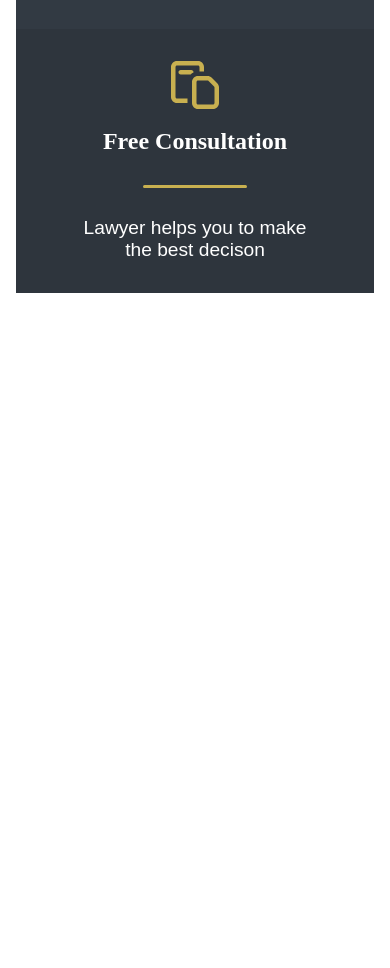
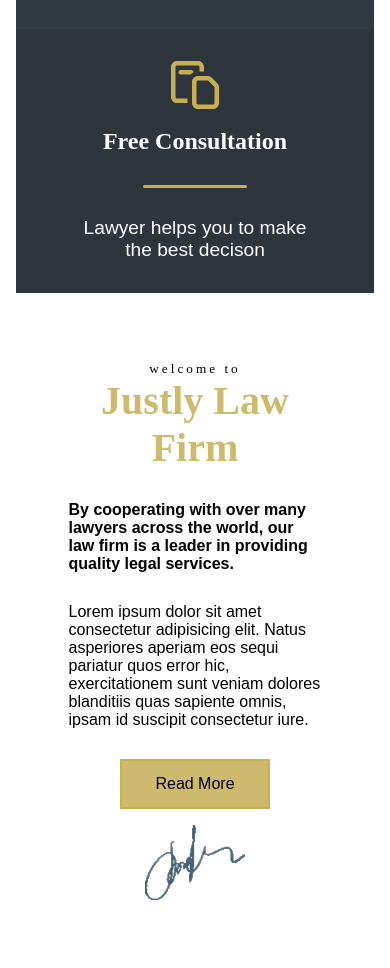
Before and after one commit to Gustavo-Victor/justly-clone, a plain HTML site: page index.html in a window 390 px wide. Shown: the part 1536-2504 px from the top of the page. Before the commit the page ends 1829 px from the top, so only its background shows below. Drawn offline with Linux system fonts and the light colour scheme.

Commit message:
feat: add welcome section

```diff
--- a/index.html
+++ b/index.html
@@ -91,6 +91,37 @@
             </div>
         </section>
 
+        <!--welcome-->
+        <section class="welcome-container">
+            <div class="signature-container">
+                <div class="signature-content">
+                    <div class="signature-text">
+                        <div class="signature-title">
+                            <h5>welcome to</h5>
+                            <h1>Justly Law Firm</h1>
+                        </div>
+
+                        <span>
+                            By cooperating with over many lawyers across the world, our law firm is a leader in providing quality legal services.
+                        </span>
+
+                        <p>
+                            Lorem ipsum dolor sit amet consectetur adipisicing elit. Natus asperiores aperiam eos sequi pariatur quos error hic, exercitationem sunt veniam dolores blanditiis quas sapiente omnis, ipsam id suscipit consectetur iure.
+                        </p>
+
+                        <div class="signature-button-container">
+                            <button>Read More</button>
+                            <img src="./assets/images/signature.png" alt="signature" class="signature-img">
+                        </div>
+                    </div>
+                </div>
+
+                <div class="attorney-container">
+                    <img class="attorney-img" src="./assets/images/attorney.png" alt="attorney" />
+                </div>
+            </div>
+        </section>
+
         <!--main-->
 
 
--- a/src/styles/style.css
+++ b/src/styles/style.css
@@ -196,7 +196,7 @@ header #menu-icon {
 /*highlights container*/
 .highlights-container {
     width: 100%;
-    height: 300px;
+    height: 350px;
     padding: 0 6.25rem;
     position: absolute;
     top: 118vh;
@@ -206,7 +206,7 @@ header #menu-icon {
 
 .highlights-container .highlights-content{
     width: 100%;
-    height: auto;
+    height: 100%;
     display: grid;
     grid-template-columns: repeat(3, 1fr);
     /* position: absolute; */
@@ -279,11 +279,112 @@ header #menu-icon {
 }
 
 
+/*welcome container*/
+.welcome-container {
+    width: 100%;
+    height: 140vh;
+    /* border: 1px solid red; */
+}
+
+.welcome-container .signature-container {
+    width: 100%;
+    height: 100%;
+    display: flex;
+}
+
+.welcome-container .signature-container .signature-content {
+    width: 50%;
+    flex: 1;
+    height: auto;
+    display: flex;
+    flex-direction: column;
+    align-items: flex-end;
+    justify-content: end;
+    /* border: 1px solid blue; */
+}
+
+.welcome-container .signature-container .signature-content .signature-text {
+    width: 70%;
+    height: 50%;
+    display: flex;
+    flex-direction: column;
+    justify-content: center;
+    gap: 30px;
+    padding: 0 10px;
+    margin-bottom: 90px;
+}
+
+.welcome-container .signature-container .signature-content .signature-text .signature-title {
+    width: 100%;
+}
+
+.welcome-container .signature-container .signature-content .signature-text .signature-title h5{
+    font-weight: 300;
+    letter-spacing: 3px;
+}
+
+.welcome-container .signature-container .signature-content .signature-text .signature-title h1{
+    font-size: 2.5rem;
+    color: var(--accent-color);
+
+}
+
+.welcome-container .signature-container .signature-content .signature-text span{
+    font-weight: bold;
+}
+
+.welcome-container .signature-container .signature-content .signature-text .signature-button-container {
+    width: 100%;
+    display: flex;
+    justify-content: space-between;
+    align-items: center;
+}
+
+.welcome-container .signature-container .signature-content .signature-text .signature-button-container button{
+    width: 150px;
+    height: 50px;
+    background-color: var(--accent-color);
+    color: #000;
+    font-weight: 500;
+    border: 2px solid var(--strong-color);
+    font-size: 1rem;
+}
+
+.welcome-container .signature-container .signature-content .signature-text .signature-button-container button:hover {
+    background-color: transparent;
+}
+
+.welcome-container .signature-container .signature-content .signature-text .signature-button-container img {
+    width: 100px;
+    height: auto;
+}
+
+.welcome-container .signature-container .attorney-container {
+    width: 50%;
+    height: 100%;
+    display: flex;
+    align-items: end;
+    /* border: 1px solid green; */
+    flex: 1;
+}
+
+.welcome-container .signature-container .attorney-container .attorney-img{
+    margin-left: 50px;
+    max-width: 350px;
+}
+
 
 
 
 
 /*media queries*/
+@media(max-width: 1100px) {
+    /*welcome container*/
+    .welcome-container {
+        margin-top: 150px;
+    }
+}
+
 @media(max-width: 1050px) {
     /*home container and hero*/
     .home-container .presentation-container {
@@ -293,6 +394,11 @@ header #menu-icon {
     /*highlights container*/
     .highlights-container .highlights-content {
         grid-template-columns: 1fr;
+    }
+
+    /*welcome container*/
+    .welcome-container {
+        margin-top: 550px;
     }
 }
 
@@ -341,6 +447,31 @@ header #menu-icon {
     .home-container .presentation-container h1 {
         font-size: 3rem;
     }
+
+    /*welcome container*/
+    .welcome-container {
+        margin-top: 700px;
+    }
+
+    .welcome-container .signature-container {
+        flex-direction: column;
+    }
+
+    .welcome-container .signature-container .signature-content {
+        width: 100%;
+        align-items: center;
+    }
+
+    .welcome-container .signature-container .attorney-container {
+        width: 100%;
+        align-items: center;
+        justify-content: center;
+    }
+
+    .welcome-container .signature-container .attorney-container .attorney-img {
+        margin: 0;
+        max-width: 200px;
+    }
 }
 
 @media(max-width: 600px) {
@@ -371,9 +502,34 @@ header #menu-icon {
     .highlights-container {
         top: 123vh;
     }
+
+    /*welcome container*/
+    .welcome-container .signature-container .signature-content .signature-text{
+
+        height: auto;
+        margin-top: 100px;
+    }
+
+    .welcome-container .signature-container .signature-content .signature-text .signature-title{
+        text-align: center;
+    }
+
+    .welcome-container .signature-container .signature-content .signature-text .signature-button-container{
+        flex-direction: column;
+        gap: 1rem;
+    }
 }
 
 @media(max-width: 350px) {
+    /*header*/
+    header .logo .logo-img {
+        width: 30%;
+    }
+
+    header .logo .logo-text {
+        font-size: 1rem;
+    }
+
     /*modal and hero*/
     .home-container .presentation-container h1 {
         font-size: 2rem;
```
